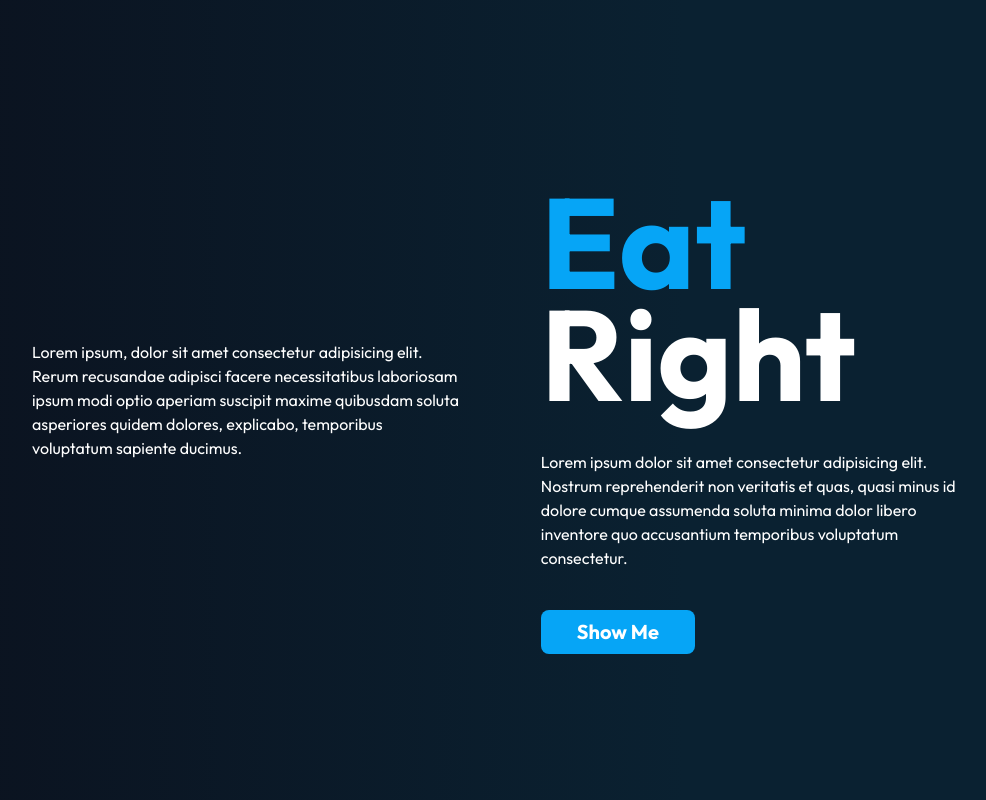
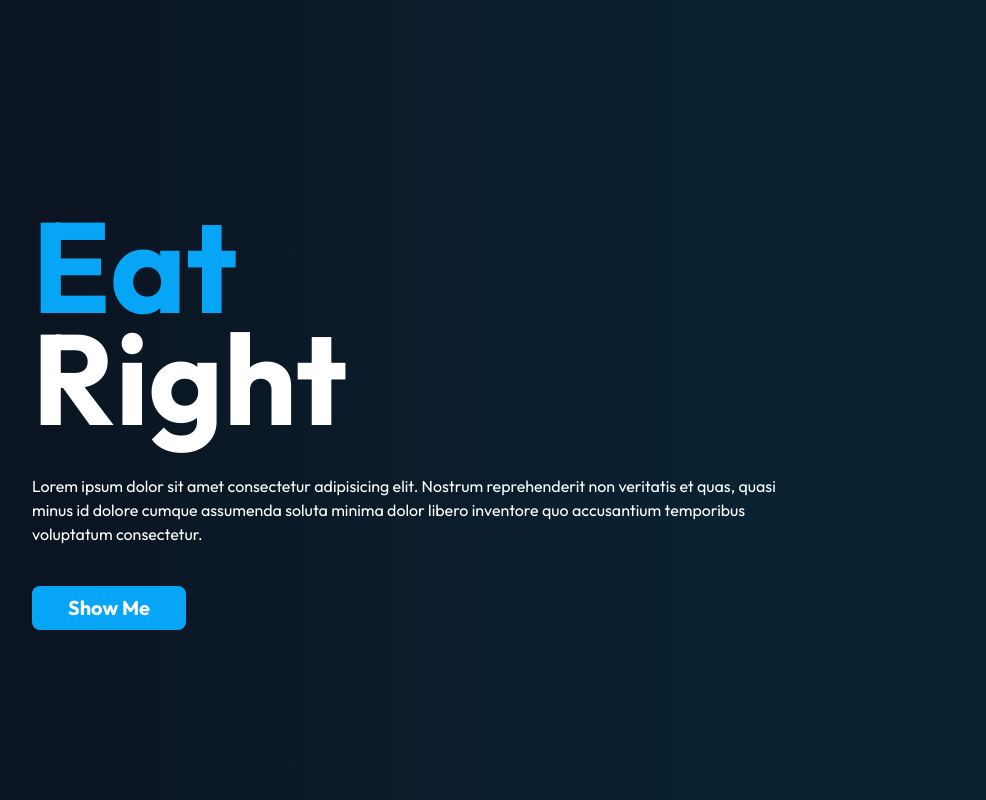
Before and after one commit to polanaeem1/Fitness_app, a Next.js app: page /1/yes/1 in a window 1280 px wide. Shown: the whole page, without its empty margins (32-1018 px from the left). Built offline with nearby package versions, Linux system fonts and the light colour scheme.

Commit message:
res update

```diff
--- a/app/[slug]/yes/[cal]/page.jsx
+++ b/app/[slug]/yes/[cal]/page.jsx
@@ -123,21 +123,12 @@ const page = () => {
         <AnimatePresence>
           {visibale && (
             <>
-              <motion.div className="basis-2/5" exit={{ opacity: 0 }}>
-                <p>
-                  Lorem ipsum, dolor sit amet consectetur adipisicing elit.
-                  Rerum recusandae adipisci facere necessitatibus laboriosam
-                  ipsum modi optio aperiam suscipit maxime quibusdam soluta
-                  asperiores quidem dolores, explicabo, temporibus voluptatum
-                  sapiente ducimus.
-                </p>
-              </motion.div>
-              <motion.div exit={{ opacity: 0 }} className=" basis-3/5">
-                <h3 className="text-[8rem] font-bold mb-[-5rem]">
+              <motion.div exit={{ opacity: 0 }} className="">
+                <h3 className="sm:text-[8rem] font-bold sm:mb-[-5rem] text-[4rem] mb-[-2.5rem]">
                   <span className="text-[#06a5f6] ">Eat</span>
                 </h3>
-                <h3 className="text-[8rem] font-bold">Right</h3>
-                <p className="w-2/3">
+                <h3 className="sm:text-[8rem] font-bold text-[4rem]">Right</h3>
+                <p className="sm:w-2/3">
                   Lorem ipsum dolor sit amet consectetur adipisicing elit.
                   Nostrum reprehenderit non veritatis et quas, quasi minus id
                   dolore cumque assumenda soluta minima dolor libero inventore
```
